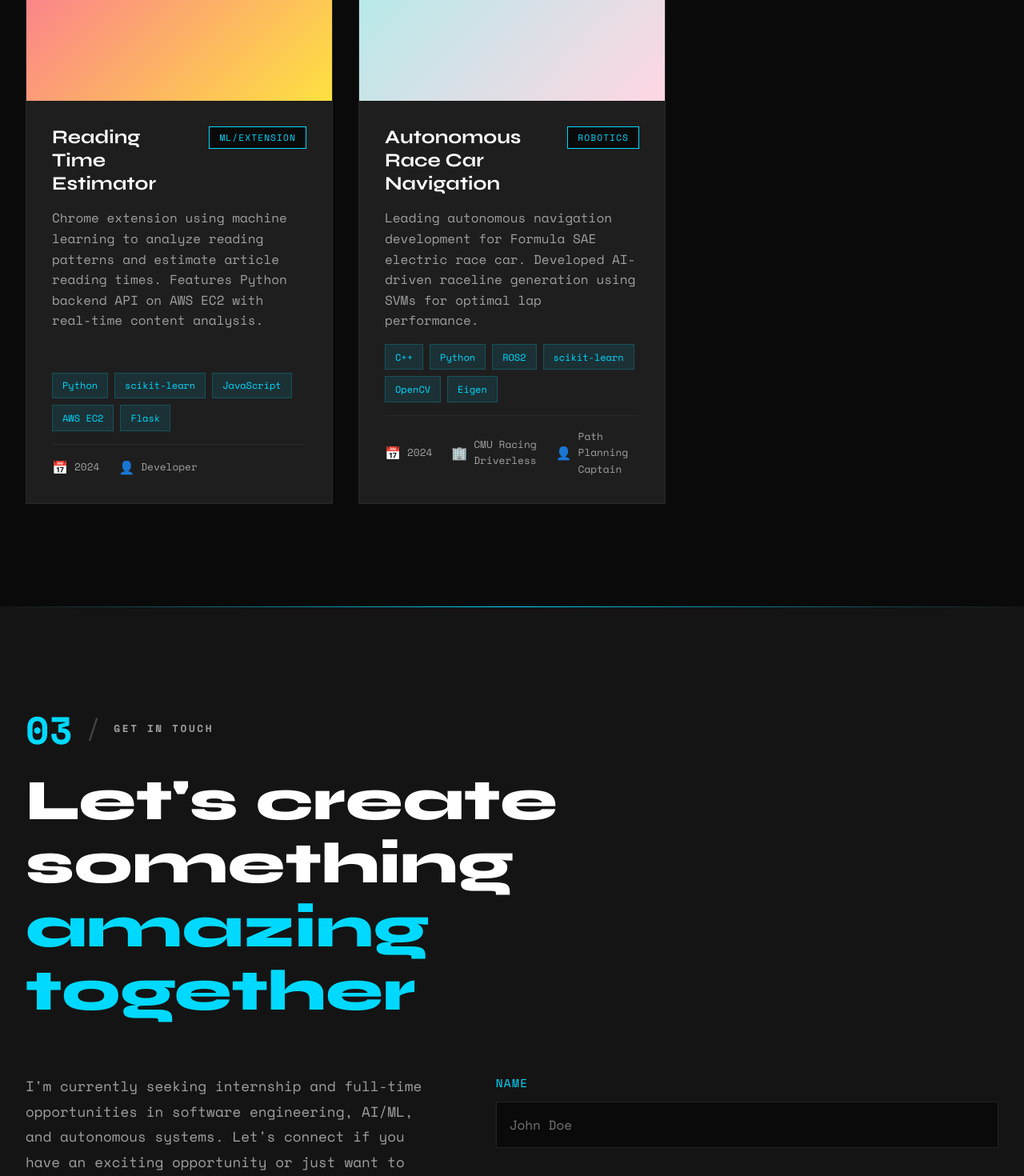
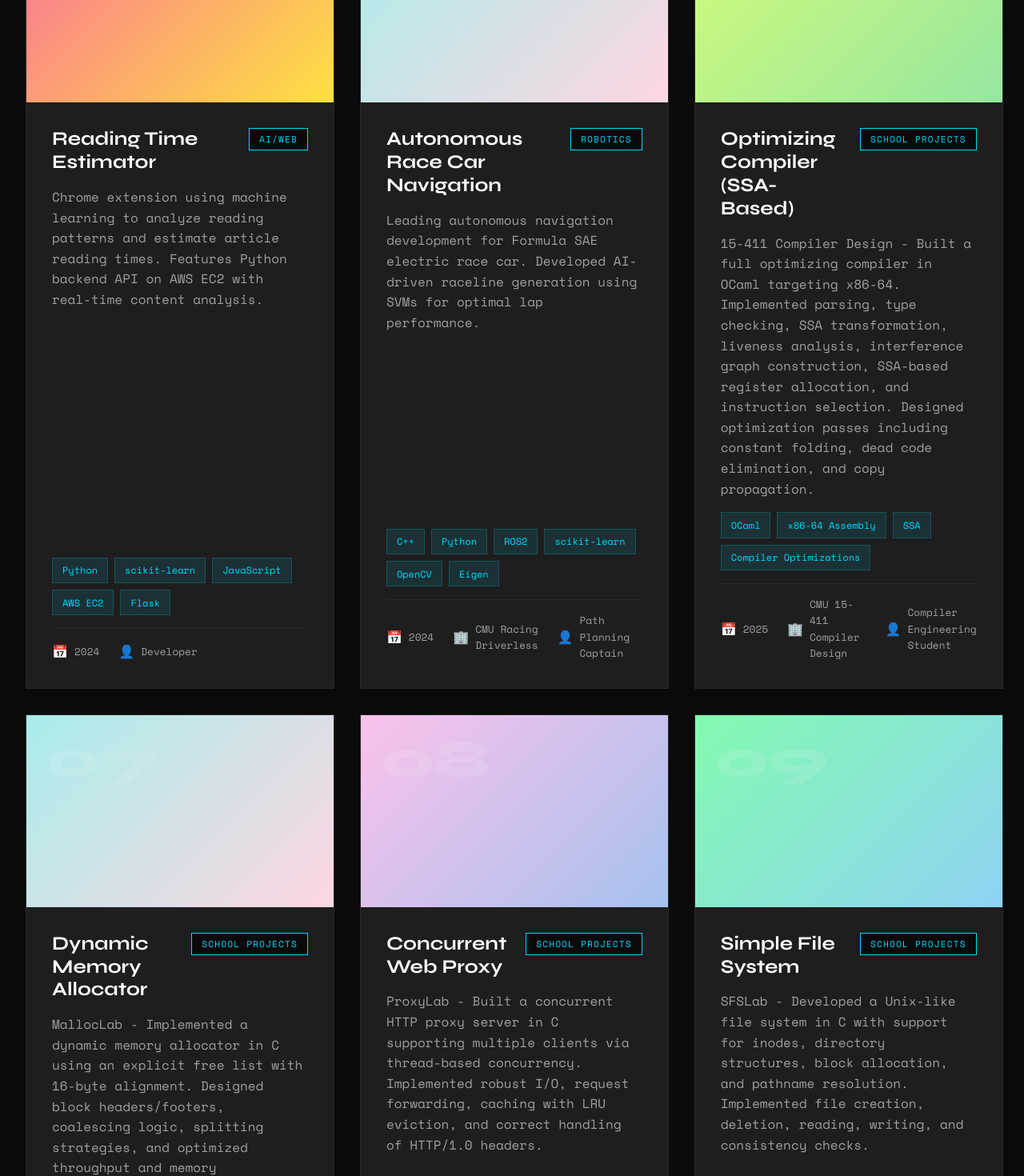
Before and after one commit to RichardZhang06/RichardZhang06.github.io, a React (Vite) app: page / in a window 1280 px wide. Shown: the part 3900-5370 px from the top of the page at 80% size. Built offline with nearby package versions, Linux system fonts and the light colour scheme; the HTML template or start-up script is replaced by a standard one.

Commit message:
update info

```diff
--- a/src/sections/Contact.jsx
+++ b/src/sections/Contact.jsx
@@ -44,7 +44,7 @@ const Contact = () => {
 
   const socialLinks = [
     { name: 'LinkedIn', url: 'https://www.linkedin.com/in/richard-zhang06/', icon: '💼' },
-    { name: 'GitHub', url: 'https://github.com', icon: '💻' },
+    { name: 'GitHub', url: 'https://github.com/RichardZhang06', icon: '💻' },
     { name: 'Email', url: 'mailto:richardzhang217@gmail.com', icon: '✉️' },
     { name: 'Phone', url: 'tel:571-363-5382', icon: '📞' }
   ];
--- a/src/sections/Projects.jsx
+++ b/src/sections/Projects.jsx
@@ -24,7 +24,6 @@ const Projects = () => {
     return () => observer.disconnect();
   }, []);
 
-  // Projects from resume
   const projects = [
     {
       title: 'AI-Powered Home Search Platform',
@@ -36,7 +35,7 @@ const Projects = () => {
       company: 'Every Prosperity Properties',
       color: 'linear-gradient(135deg, #667eea 0%, #764ba2 100%)',
       liveUrl: '#',
-      githubUrl: '#'
+      githubUrl: 'https://github.com/RichardZhang06/House-Searching-Agent.git'
     },
     {
       title: 'AI Humanoid Character Animation',
@@ -48,7 +47,7 @@ const Projects = () => {
       company: 'Lightspeed LA',
       color: 'linear-gradient(135deg, #f093fb 0%, #f5576c 100%)',
       liveUrl: '#',
-      githubUrl: '#'
+      githubUrl: 'https://github.com/gerrysonx/ASE2Genesis.git'
     },
     {
       title: 'Presenter.AI',
@@ -59,18 +58,18 @@ const Projects = () => {
       role: 'Full Stack Developer',
       color: 'linear-gradient(135deg, #4facfe 0%, #00f2fe 100%)',
       liveUrl: '#',
-      githubUrl: '#'
+      githubUrl: 'https://github.com/RichardZhang06/Presenter.AI.git'
     },
     {
       title: 'Reading Time Estimator',
-      category: 'ML/Extension',
+      category: 'AI/Web',
       description: 'Chrome extension using machine learning to analyze reading patterns and estimate article reading times. Features Python backend API on AWS EC2 with real-time content analysis.',
       tech: ['Python', 'scikit-learn', 'JavaScript', 'AWS EC2', 'Flask'],
       year: '2024',
       role: 'Developer',
       color: 'linear-gradient(135deg, #fa709a 0%, #fee140 100%)',
       liveUrl: '#',
-      githubUrl: '#'
+      githubUrl: 'https://github.com/RichardZhang06/Chrome-Extension-1.5.git'
     },
     {
       title: 'Autonomous Race Car Navigation',
@@ -82,7 +81,91 @@ const Projects = () => {
       company: 'CMU Racing Driverless',
       color: 'linear-gradient(135deg, #a8edea 0%, #fed6e3 100%)',
       liveUrl: '#',
+      githubUrl: 'https://github.com/RichardZhang06/Raceline-Test-Suite'
+    },
+    {
+      title: 'Optimizing Compiler (SSA-Based)',
+      category: 'School Projects',
+      description: '15-411 Compiler Design - Built a full optimizing compiler in OCaml targeting x86-64. Implemented parsing, type checking, SSA transformation, liveness analysis, interference graph construction, SSA-based register allocation, and instruction selection. Designed optimization passes including constant folding, dead code elimination, and copy propagation.',
+      tech: ['OCaml', 'x86-64 Assembly', 'SSA', 'Compiler Optimizations'],
+      year: '2025',
+      role: 'Compiler Engineering Student',
+      company: 'CMU 15-411 Compiler Design',
+      color: 'linear-gradient(135deg, #d4fc79 0%, #96e6a1 100%)',
+      liveUrl: '#',
       githubUrl: '#'
+    },
+    {
+      title: 'Dynamic Memory Allocator',
+      category: 'School Projects',
+      description: 'MallocLab - Implemented a dynamic memory allocator in C using an explicit free list with 16-byte alignment. Designed block headers/footers, coalescing logic, splitting strategies, and optimized throughput and memory utilization against a trace-driven driver.',
+      tech: ['C'],
+      year: '2024',
+      role: 'Computer Systems Student',
+      company: 'CMU 15-213 Introduction to Computer Systems',
+      color: 'linear-gradient(135deg, #a8edea 0%, #fed6e3 100%)',
+      liveUrl: '#',
+      githubUrl: 'https://github.com/cmu15213s25/malloclab-s25-RichardZhang06.git'
+    },
+    {
+      title: 'Concurrent Web Proxy',
+      category: 'School Projects',
+      description: 'ProxyLab - Built a concurrent HTTP proxy server in C supporting multiple clients via thread-based concurrency. Implemented robust I/O, request forwarding, caching with LRU eviction, and correct handling of HTTP/1.0 headers.',
+      tech: ['C', 'Sockets', 'Multithreading'],
+      year: '2024',
+      role: 'Computer Systems Student',
+      company: 'CMU 15-213 Introduction to Computer Systems',
+      color: 'linear-gradient(135deg, #fbc2eb 0%, #a6c1ee 100%)',
+      liveUrl: '#',
+      githubUrl: 'https://github.com/cmu15213s25/proxylab-s25-RichardZhang06.git'
+    },
+    {
+      title: 'Simple File System',
+      category: 'School Projects',
+      description: 'SFSLab - Developed a Unix-like file system in C with support for inodes, directory structures, block allocation, and pathname resolution. Implemented file creation, deletion, reading, writing, and consistency checks.',
+      tech: ['C', 'File Systems'],
+      year: '2024',
+      role: 'Computer Systems Student',
+      company: 'CMU 15-213 Introduction to Computer Systems',
+      color: 'linear-gradient(135deg, #84fab0 0%, #8fd3f4 100%)',
+      liveUrl: '#',
+      githubUrl: 'https://github.com/cmu15213s25/sfslab-s25-RichardZhang06.git'
+    },
+    {
+      title: 'Tiny Unix Shell',
+      category: 'School Projects',
+      description: 'TSHLab - Implemented a Unix shell in C with job control, signal handling, and support for foreground/background processes. Managed process groups, handled SIGCHLD/SIGINT/SIGTSTP correctly, and prevented race conditions.',
+      tech: ['C', 'Unix Signals', 'Process Control'],
+      year: '2024',
+      role: 'Computer Systems Student',
+      company: 'CMU 15-213 Introduction to Computer Systems',
+      color: 'linear-gradient(135deg, #cfd9df 0%, #e2ebf0 100%)',
+      liveUrl: '#',
+      githubUrl: 'https://github.com/cmu15213s25/tshlab-s25-RichardZhang06.git'
+    },
+    {
+      title: 'Cache Simulator & Optimized Transpose',
+      category: 'School Projects',
+      description: 'CacheLab - Built a cache simulator modeling set-associative caches with LRU replacement, then optimized matrix transpose implementations to minimize cache misses under strict memory constraints.',
+      tech: ['C', 'Computer Architecture'],
+      year: '2024',
+      role: 'Computer Systems Student',
+      company: 'CMU 15-213 Introduction to Computer Systems',
+      color: 'linear-gradient(135deg, #fddb92 0%, #d1fdff 100%)',
+      liveUrl: '#',
+      githubUrl: 'https://github.com/cmu15213s25/cachelab-s25-RichardZhang06.git'
+    },
+    {
+      title: 'IRL Studio - Robotic Guitar Beat Performer',
+      category: 'Hackathon',
+      description: 'Build18 Project - Designed and built a hybrid hardware-software system that transforms digital beat compositions into real-time physical guitar performances. Developed a React + FastAPI step-sequencer UI that sends timestamped note events to a Teensy 4.1 microcontroller, which schedules and actuates solenoids (fretting), servos (strumming), and LED strips for synchronized visual feedback. Engineered real-time scheduling (<10ms latency), MOSFET driver circuits with flyback protection, dual-rail power architecture (12V/5V), and safety systems including fusing and E-stop. Delivered a scalable 3-string x 6-fret robotic guitar prototype capable of two octaves of physical playback.',
+      tech: ['Teensy 4.1', 'Embedded C/C++', 'React', 'FastAPI', 'WebSockets', 'MOSFET Drivers', 'Servos', 'Solenoids', 'APA102 LEDs'],
+      year: '2025',
+      role: 'Embedded Systems & Software Engineer',
+      company: 'Build18 - CMU Hardware Hackathon',
+      color: 'linear-gradient(135deg, #f093fb 0%, #f5576c 100%)',
+      liveUrl: '#',
+      githubUrl: 'https://github.com/RichardZhang06/IRL-FL-Studio.git'
     }
   ];
 
```
